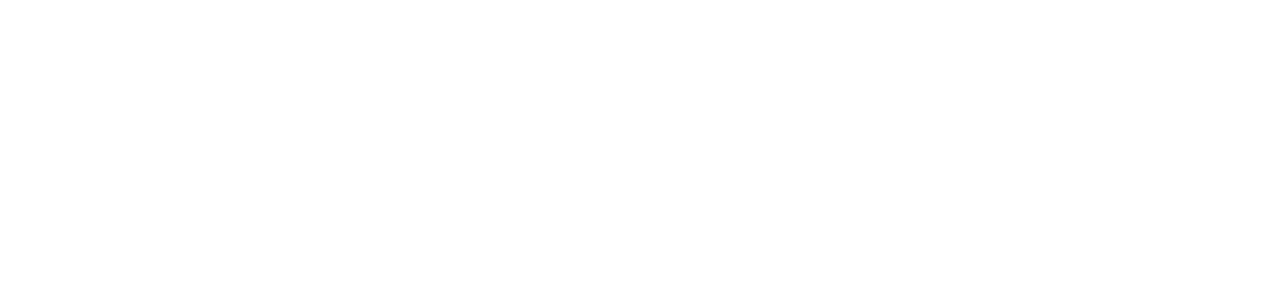
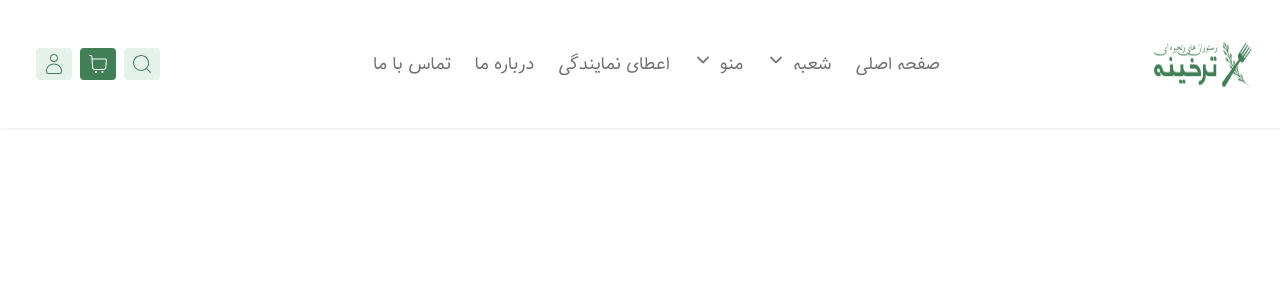
Before and after one commit to rabbaniha91/tarkhineh_client, a React (Vite) app: page /cart in a window 1280 px wide. Before the commit this address had no page. Shown: the top 300 px of the page. Built offline with nearby package versions, Linux system fonts and the light colour scheme.

Commit message:
create shopping cart page and implement fundamentals

```diff
--- a/src/App.jsx
+++ b/src/App.jsx
@@ -4,6 +4,7 @@
 import Home from "./pages/Home"
 import Branches from "./pages/Branches"
 import Menu from "./pages/Menu"
+import ShoppingCart from "./pages/ShoppingCart"
 
 
 
@@ -15,6 +16,7 @@
         <Route path="/" element={<Home />} />
         <Route path="/branches" element={<Branches />} />
         <Route path="/menu" element={<Menu />} />
+        <Route path="/cart" element={<ShoppingCart />}/>
       </Routes>
     </BrowserRouter>
   )
--- a/src/components/Navbar/Navbar.jsx
+++ b/src/components/Navbar/Navbar.jsx
@@ -134,9 +134,9 @@
           </Tooltip>
         )}
         <Tooltip style={{ position: "relative" }} placement='bottom' title="سبد خرید" color='var(--green-primary)'>
-          <div className={styles.icons}>
-            <CiShoppingCart size={24} color='var(--green-primary)' />
-          </div>
+          <Link to={"/cart"} className={`${styles.icons} ${url === "/cart" && styles.active_icon}`}>
+            <CiShoppingCart size={24} color={url === "/cart" ? "var(--neutral-white)" : 'var(--green-primary)'} />
+          </Link>
           {showCartNotif && (
             <span className={styles.notif}></span>
           )}
--- a/src/components/Navbar/styles.module.css
+++ b/src/components/Navbar/styles.module.css
@@ -75,8 +75,16 @@
   transition: all 0.3s ease-out;
 }
 
+.active_icon {
+  background-color: var(--green-primary);
+}
+
 .icons:hover {
   background-color: var(--green-green-tint-2);
+}
+
+.active_icon:hover{
+  background-color: var(--green-green-shade-10);
 }
 
 .login_before {
@@ -86,7 +94,7 @@
   z-index: 9998;
 }
 
-.notif{
+.notif {
   position: absolute;
   top: 35%;
   left: 10.5%;
--- /dev/null
+++ b/src/pages/ShoppingCart.jsx
@@ -0,0 +1,12 @@
+import React from 'react'
+import Navbar from '../components/Navbar'
+
+const ShoppingCart = () => {
+  return (
+    <div>
+        <Navbar />
+    </div>
+  )
+}
+
+export default ShoppingCart
```
